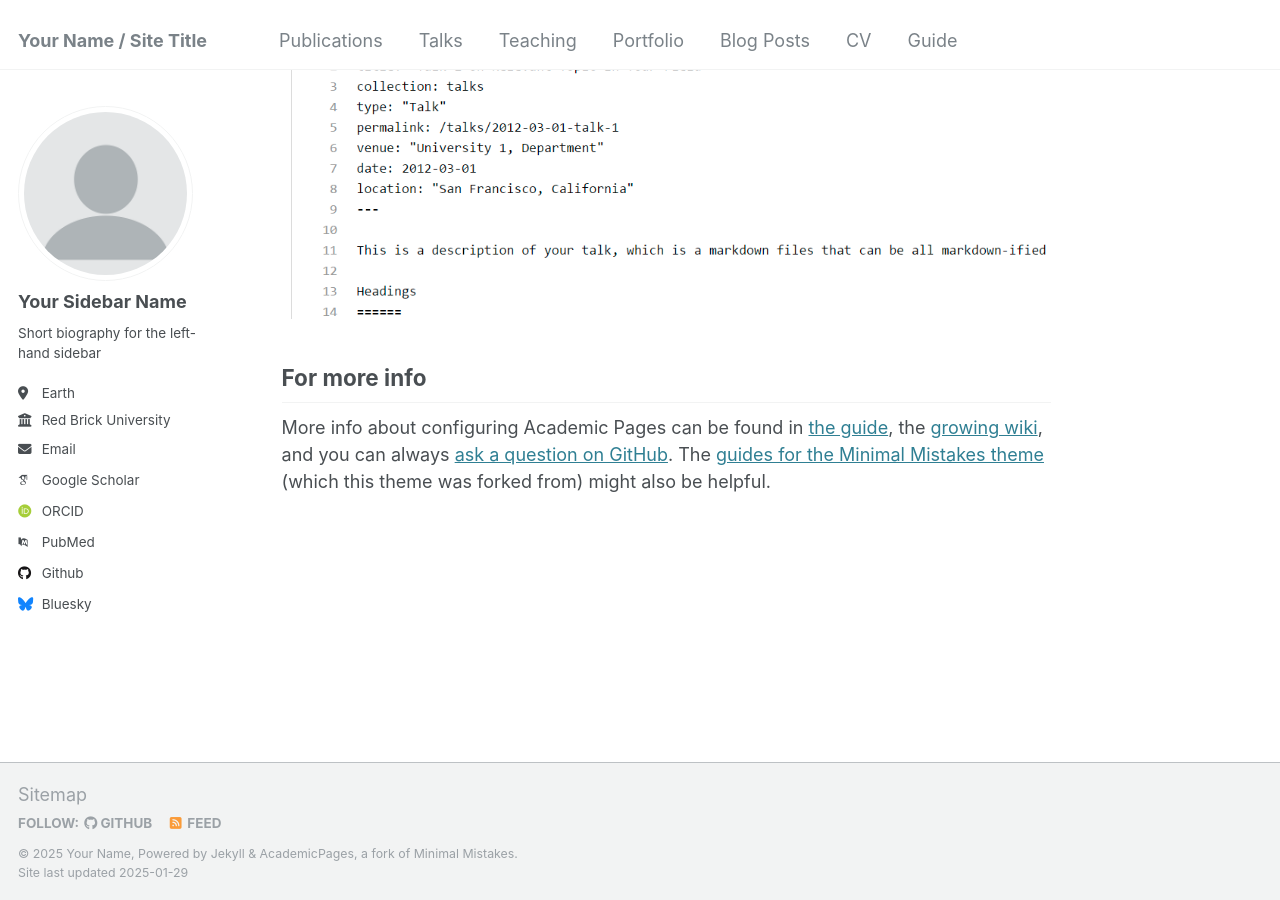
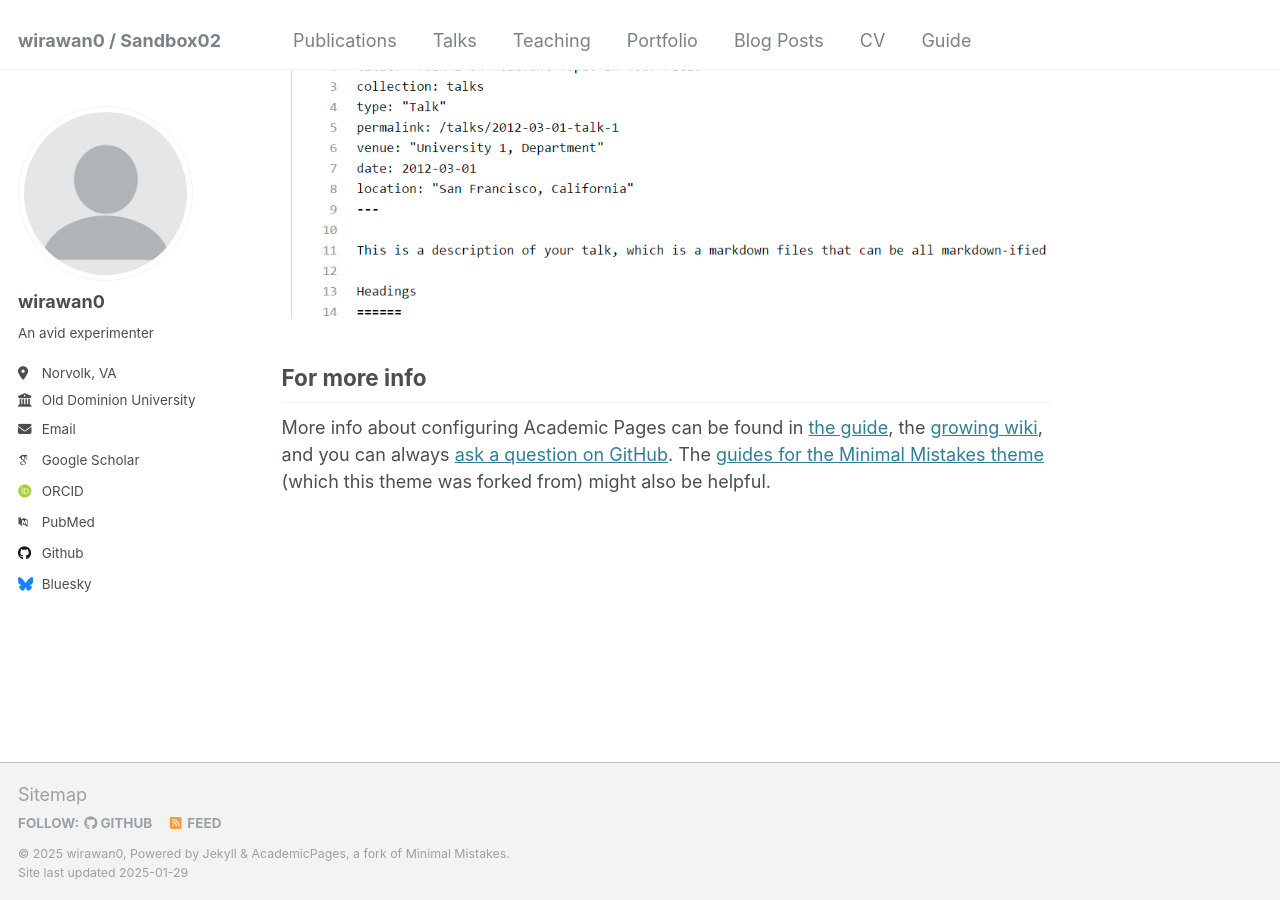
Before and after one commit to wirawan0/acadpages-sandbox02, a Jekyll site: the page built from _pages/about.md, in a window 1280 px wide and 900 px high, scrolled down 2643 px. Built offline with Jekyll 4.4.1, drawn with Linux system fonts in a browser that asks for light colours; some web fonts are replaced.

Commit message:
Initial configuration of the website

```diff
--- a/_config.yml
+++ b/_config.yml
@@ -8,13 +8,13 @@
 
 # Basic Site Settings
 locale                   : "en-US"
-title                    : "Your Name / Site Title"
+title                    : "wirawan0 / Sandbox02"
 title_separator          : "-"
-name                     : &name "Your Name"
-description              : &description "personal description"
-url                      : https://academicpages.github.io # the base hostname & protocol for your site e.g. "https://[your GitHub username].github.io"
+name                     : &name "wirawan0"
+description              : &description "A sandbox for personal web pages"
+url                      : https://wirawan0.github.io/acadpages-sandbox02 # the base hostname & protocol for your site e.g. "https://[your GitHub username].github.io"
 baseurl                  : "" # the subpath of your site, e.g. "/blog"
-repository               : "academicpages/academicpages.github.io"
+repository               : "wirawan0/acadpages-sandbox02"
 
 # Site Author - The following control what appear as part of the author content on the side bar.
 #               If a field is blank the icon and link will not appear, otherwise it will be shown.
@@ -22,17 +22,17 @@ repository               : "academicpages/academicpages.github.io"
 author:
   # Biographic information
   avatar           : "profile.png"
-  name             : "Your Sidebar Name"
+  name             : "wirawan0"
   pronouns         : # example: "she/her"
-  bio              : "Short biography for the left-hand sidebar"
-  location         : "Earth"
-  employer         : "Red Brick University"
+  bio              : "An avid experimenter"
+  location         : "Norvolk, VA"
+  employer         : "Old Dominion University"
   uri              : # URL
   email            : "none@example.org"
 
   # Academic websites
   arxiv            : # URL - Update with the correct link to your profile
-  googlescholar    : "https://scholar.google.com/citations?user=PS_CX0AAAAAJ"
+  googlescholar    : "https://scholar.google.com/citations?user=ltvDMcsAAAAJ&hl=en"
   impactstory      : # URL
   orcid            : "http://orcid.org/yourorcidurl"
   semantic         : # URL
@@ -44,7 +44,7 @@ author:
   bitbucket        : # Username - Update with your username on the site
   codepen          : # Username
   dribbble         : # Username
-  github           : "academicpages"
+  github           : "wirawan0"
   kaggle           : # Username
   stackoverflow    : # User number or user number and name (i.e., use "1" or "1/jeff-atwood")
 
```
